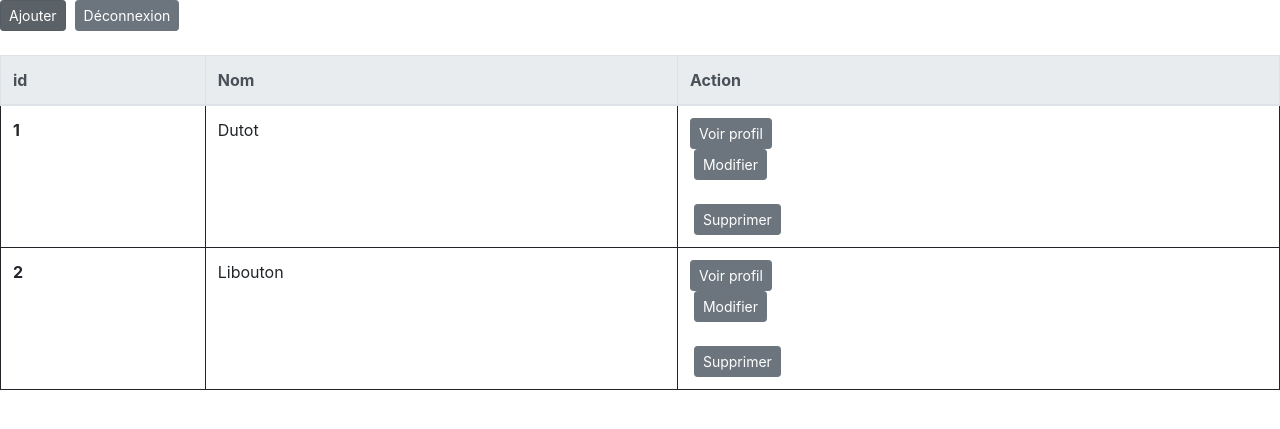
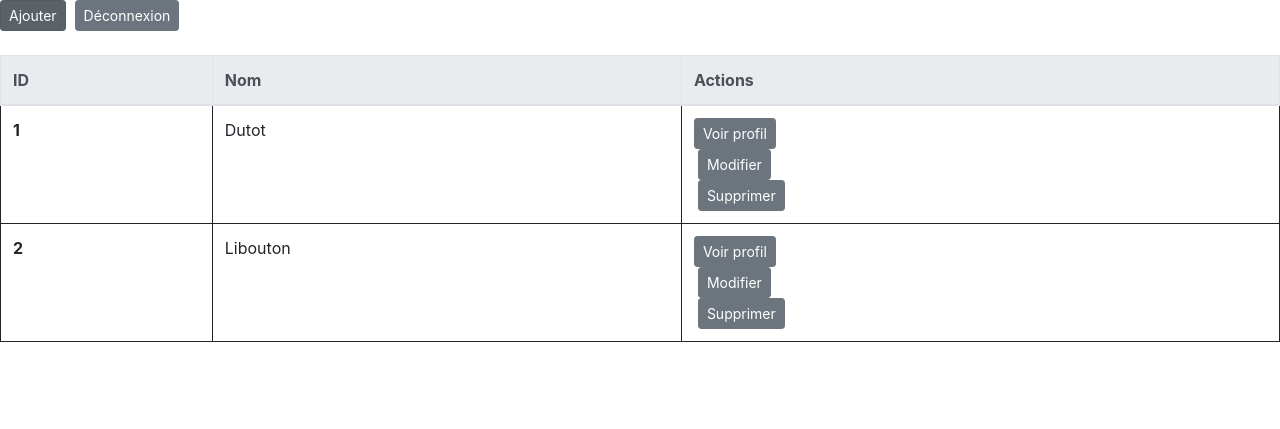
Before and after one commit to GeoffroyDutot/TP-CONTACT, a PHP site: page /dashboard.php in a window 1280 px wide. Shown: the top 429 px of the page. Run offline with PHP 8.4, Linux system fonts and the light colour scheme; data comes from the database, SQL or seed files in the repository.

Commit message:
Changements fonctionnement sur dashboard.php

```diff
--- a/dashboard.php
+++ b/dashboard.php
@@ -26,6 +26,8 @@ catch (Exception $e)
                 color: white;
                 height: 0px;
                 width: 0px;
+                position: relative;
+                float: left;
             }
         </style>
 	</head>
@@ -34,9 +36,9 @@ catch (Exception $e)
 <table class="table">
   <thead class="thead-light">
     <tr>
-      <th scope="col">id</th>
+      <th scope="col">ID</th>
       <th scope="col">Nom</th>
-      <th scope="col">Action</th>
+      <th scope="col">Actions</th>
     </tr>
   </thead>
   <tbody>
@@ -50,8 +52,8 @@ catch (Exception $e)
     <tr>
       <th><?php echo $recup['contact_id']?></th>
       <td><?php echo $recup['contact_nom']?></td>
-      <td><a href="fiche-contact.php"><button type="button" class="btn btn-secondary btn-sm">Voir profil</button></a><br />
-          <form action="edit.php" method="POST"><input class="invisible" type="text" name="contact_id" value="<?php echo $recup['contact_id']?>" readonly><input type="submit" value="Modifier" class="btn btn-secondary btn-sm"></form><br />
+      <td><a href="fiche-contact.php" class="btn btn-secondary btn-sm">Voir profil</a>
+          <form action="edit.php" method="POST"><input class="invisible" type="text" name="contact_id" value="<?php echo $recup['contact_id']?>" readonly><input type="submit" value="Modifier" class="btn btn-secondary btn-sm"></form>
           <form action="suppr.php" method="POST"><input class="invisible" type="text" name="contact_id" value="<?php echo $recup['contact_id']?>" readonly><input type="submit" value="Supprimer" class="btn btn-secondary btn-sm"></form>
         </td>
      </tr>
```
